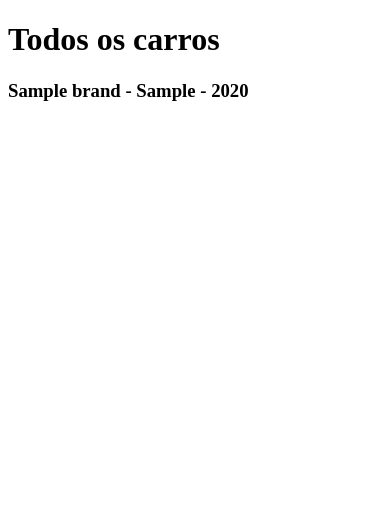
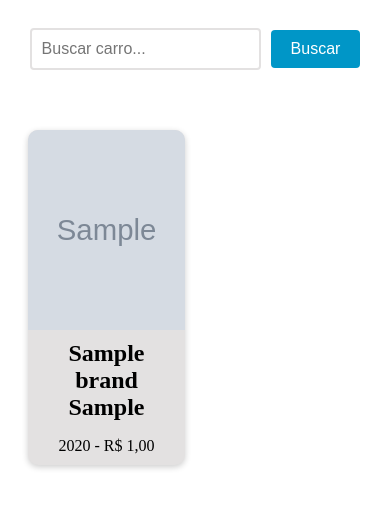
Before and after one commit to euwillian/django-carros, a Django app: page /cars/ in a window 390 px wide. Shown: the top 508 px of the page. Run offline with Django 5.2, Linux system fonts and the light colour scheme; tables that the repository leaves empty hold one stand-in row (values such as "Sample post"); grey boxes marked "Sample" are stand-in pictures.

Commit message:
urls, views, html and css

```diff
--- a/app/urls.py
+++ b/app/urls.py
@@ -22,5 +22,5 @@ from cars.views import cars_views
 
 urlpatterns = [
     path('admin/', admin.site.urls),
-    path('cars/', cars_views),
+    path('cars/', cars_views, name='cars_list'),
 ] + static(settings.MEDIA_URL, document_root=settings.MEDIA_ROOT)
--- a/cars/templates/cars.html
+++ b/cars/templates/cars.html
@@ -1,14 +1,112 @@
-<!DOCTYPE html>
-<html>
-    <head>
-        <title>Carros</title>
-    </head>
-    {% block content %}
-        <body>
-            <h1>Todos os carros</h1>
-            {% for car in cars %}
-                <h3>{{ car.brand }} - {{ car.model }} - {{ car.factory_year }}</h3>
-            {% endfor %}
-        </body>
-    {% endblock %}
-</html>
+{% block content %}
+  <style>
+    .car-grid {
+      display: grid;
+      grid-template-columns: repeat(3, 1fr);
+      gap: 20px;
+      margin: 0 auto;
+      max-width: 1200px;
+      padding: 20px;
+    }
+
+    .car-card {
+      background-color: #e3e1e1;
+      box-shadow: 0 2px 6px rgba(0, 0, 0, 0.2);
+      border-radius: 10px;
+      overflow: hidden;
+      text-align: center;
+      transition: all 0.3s ease;
+    }
+
+    .car-card:hover {
+        cursor: pointer;
+        box-shadow: 0 4px 10px rgba(0, 0, 0, 0.4);
+        transform: translateY(-2px);
+    }
+
+    .car-card img {
+      width: 100%;
+      height: 200px;
+      object-fit: cover;
+    }
+
+    .car-card h3 {
+        font-size: 20px;
+        margin-top: 10px;
+        margin-bottom: 5px;
+    }
+
+    .car-card h2 {
+      font-size: 1.5rem;
+      margin: 10px;
+    }
+
+    .car-card p {
+      font-size: 1rem;
+      margin-bottom: 10px;
+    }
+
+    @media (max-width: 768px) {
+      .car-grid {
+        grid-template-columns: repeat(2, 1fr);
+      }
+    }
+
+    form {
+        display: flex;
+        justify-content: center;
+        align-items: center;
+        margin-bottom: 20px;
+        text-align: center;
+        padding: 20px;
+    }
+
+    input[type="text"] {
+        padding: 10px;
+        font-size: 16px;
+        border: 2px solid #e3e1e1;
+        border-radius: 4px;
+        margin-right: 10px;
+        transition: border-bottom-color 0.3s ease-in-out;
+    }
+
+    input[type="text"]:focus {
+        outline: none;
+        border-bottom-color: #e3e1e1;
+    }
+
+    button[type="submit"] {
+        background-color: #0096c7;
+        color: #fff;
+        border: none;
+        padding: 10px 20px;
+        font-size: 16px;
+        border-radius: 4px;
+        cursor: pointer;
+        transition: background-color 0.3s ease-in-out;
+    }
+
+    button[type="submit"]:hover {
+        background-color: #108eb8;
+    }
+  </style>
+
+  <form method="GET" action="{% url 'cars_list' %}">
+    <input type="text" name="search" placeholder="Buscar carro...">
+    <button type="submit">Buscar</button>
+  </form>
+
+  <div class="car-grid">
+    {% if cars %}
+      {% for car in cars %}
+        <div class="car-card">
+          <img src="{{ car.photo.url }}" alt="{{ car.model }} - {{ car.brand }}">
+          <h2>{{ car.brand }} {{ car.model }}</h2>
+          <p>{{ car.factory_year }} - R$ {{ car.value }}</p>
+        </div>
+      {% endfor %}
+    {% else %}
+      <p class="no-results">Nenhum carro encontrado.</p>
+    {% endif %}
+  </div>
+{% endblock %}
--- a/cars/views.py
+++ b/cars/views.py
@@ -8,7 +8,7 @@ def cars_views(request):
 
     # cars = Car.objects.filter(brand=2)
     # cars = Car.objects.filter(brand__name="Fiat")
-    cars = Car.objects.filter(model__contains=search) if search else Car.objects.all()
+    cars = Car.objects.filter(model__icontains=search).order_by('model') if search else Car.objects.all().order_by('-model')
     # Campo__função
     # cars = Car.object.all()
     # retonar um QuerySet
```
